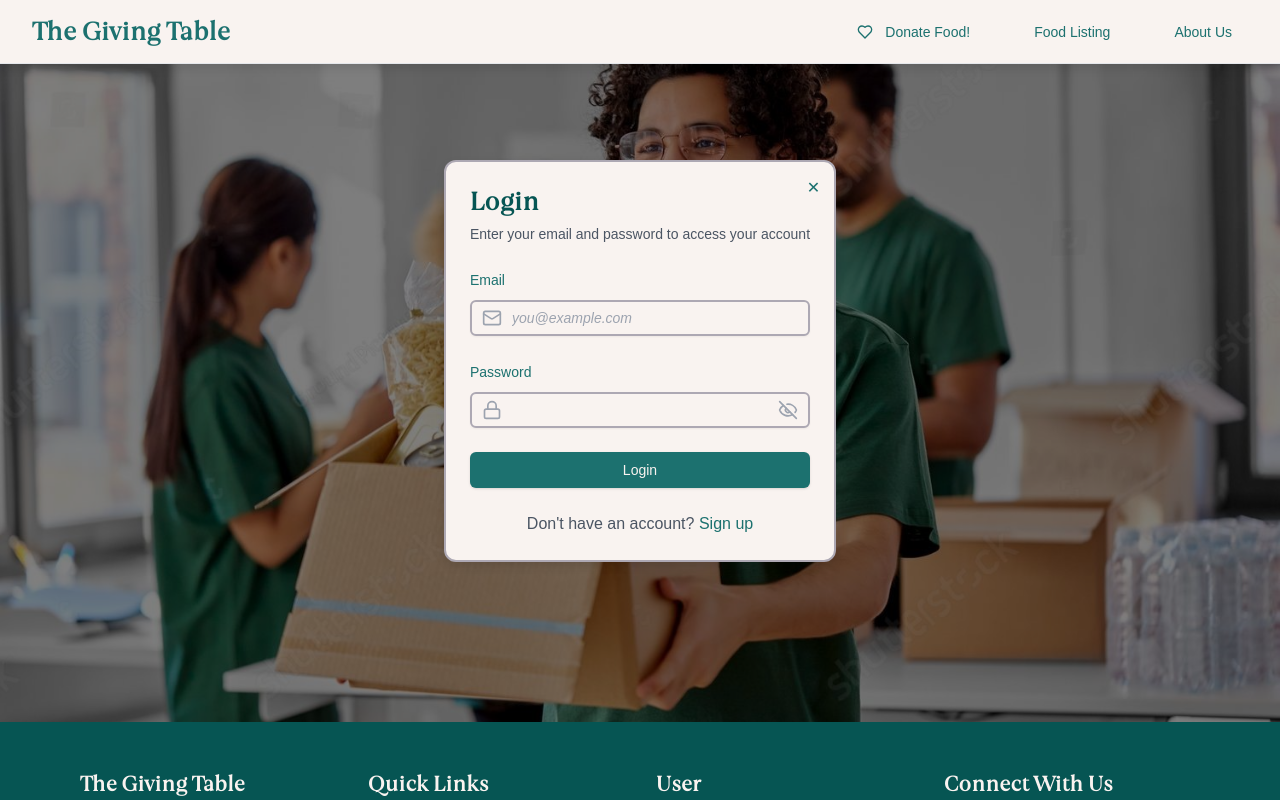
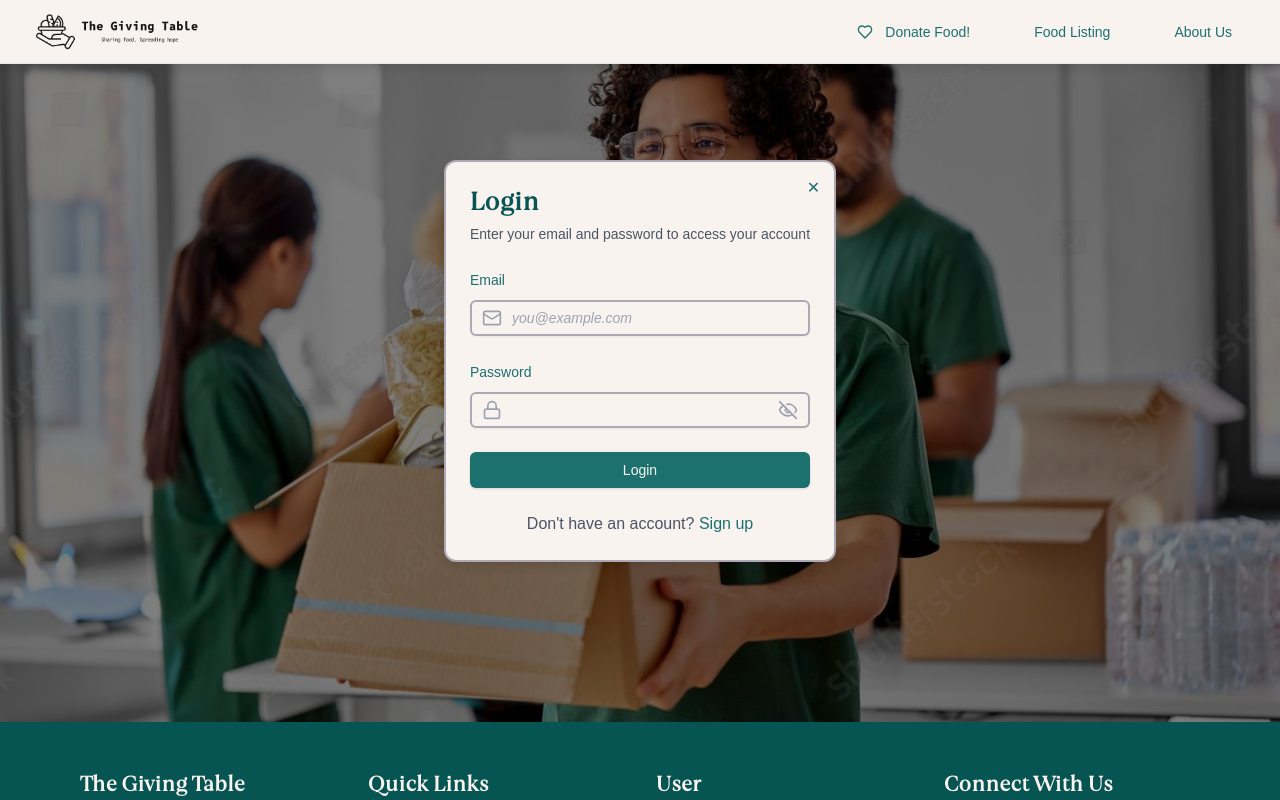
Before and after one commit to romxai/foodshare-app, a Next.js app: page /login in a window 1280 px wide. Shown: the top 800 px of the page. Built offline with nearby package versions, Linux system fonts and the light colour scheme.

Commit message:
navbar-logo

```diff
--- a/components/Navbar.tsx
+++ b/components/Navbar.tsx
@@ -55,12 +55,15 @@ const Navbar: React.FC<NavbarProps> = ({ user, onLogout }) => {
             className="text-2xl font-bold text-[#1C716F] cursor-pointer font-joane font-semibold tracking-wide md:ml-0 ml-4"
             onClick={() => router.push("/")}
           >
-            The Giving Table
+            <img
+              src="images/logo-removebg-preview.png"
+              alt="The Giving Table Logo"
+              className="h-8 md:h-10"
+            />
           </div>
 
           {/* Desktop Navigation */}
           <div className="hidden md:flex items-center space-x-8">
-
             {/* Donate Food Button */}
             <Button
               variant="ghost"
```
Also changed, not shown: public/images/logo-removebg-preview.png (added).
